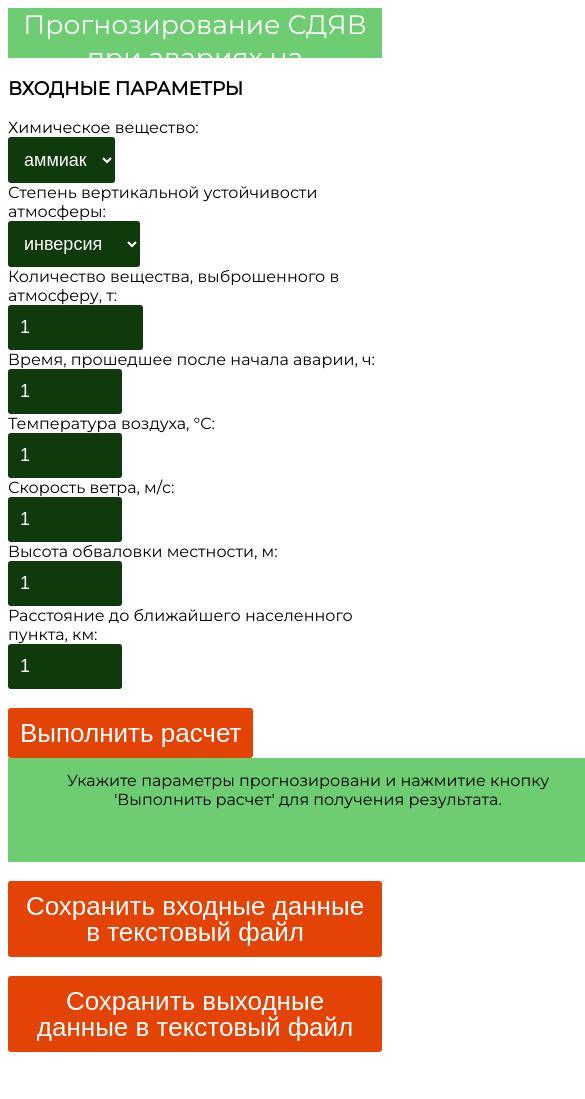
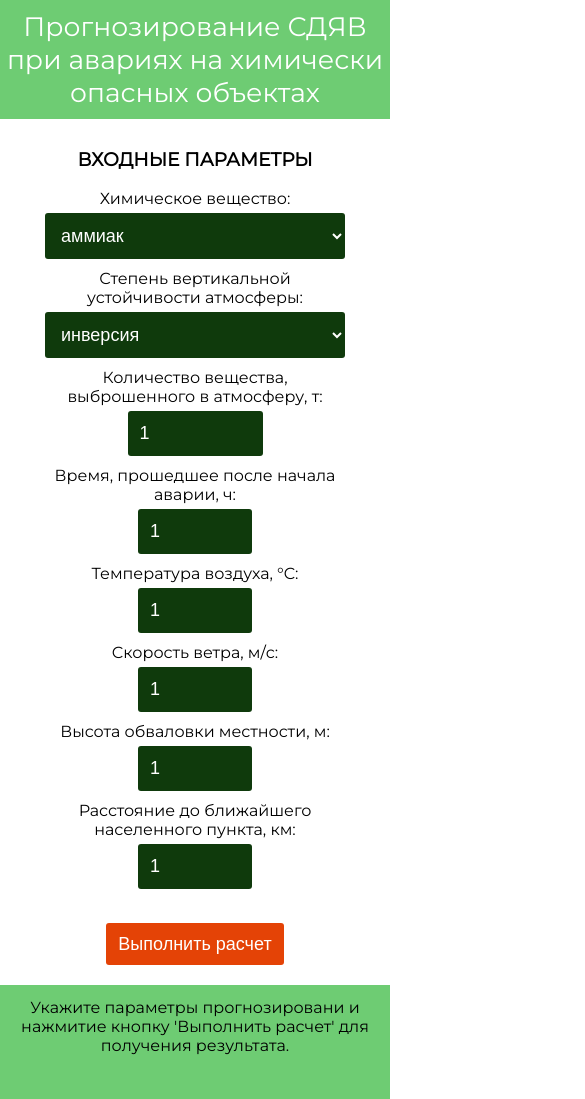
Before and after one commit to frolov-ds/frolov-ds.github.io, a plain HTML site: page ahov.html in a window 390 px wide. Shown: the top 1099 px of the page, 585 px wide, since content can reach past the window. Before the commit the page ends 1060 px from the top, so only its background shows below. Drawn offline with Linux system fonts and the light colour scheme; files that its build step writes are made by us from their sources; a script that the page names is missing.

Commit message:
Add files via upload

```diff
--- a/style.css
+++ b/style.css
@@ -1,5 +1,11 @@
+html, body {
+	padding:0;
+	font-family: 'Montserrat', sans-serif;
+	font-size: 16px;
+	margin:0 auto;
+	max-width: 998px;
+}
 .layer1 {
-
 	 padding: 10px;
 	 margin: 20px;
 	 text-align: center;
@@ -21,7 +27,8 @@
 .buttonR {
   background: #e44306;
   color: #ffffff;
-    font-size: 26px;
+    font-size: 20px;
+	justify-content: center;
 }
 
 .w200{
@@ -29,16 +36,14 @@
 	text-align: center;
 	text-align-last: center;
 }
-body{
-    font-family: 'Montserrat', sans-serif;
-}
+
 header{
     text-align: center;
     font-size: 20pt;
 	margin-left: auto;
     margin-right: auto;
 	text-align:center;
-	height:50px;
+	padding:10px 0;
 	color:white;
 }
 nav{
@@ -55,8 +60,7 @@ footer{
     background-color: bisque;
     position: absolute;
     bottom: 0;
-    width: 100%;
-    height: 40px;
+    padding:10px 0;
 }
 a {
     color: #000 !important;
@@ -95,11 +99,11 @@ a {
    }
  .w600
 {
-width: 600px;
+max-width: 600px;
 }
  .w900
 {
-width: 600px;
+max-width: 600px;
 }
 .l200{
 height: 75px;
@@ -107,3 +111,57 @@ height: 75px;
 .colorfon{
 	background-color: #6ecc73;
 }
+
+.form {
+	max-width:640px;
+	margin: 0 auto;
+	padding:10px;
+}
+.form h3 {
+	text-align:center;
+}
+.form-row {
+	text-align:center;
+	margin:10px 0;
+	display:flex;
+	align-items: center;
+	justify-content: space-between;
+}
+.form-row label {
+	width:50%;
+	flex-shrink: 0;
+	text-align:right;
+	padding-right:10px;
+}
+.form-row_input {
+	width:100%;
+	text-align:left;
+}
+.form-row_input select {
+	width:100%;
+}
+.form-row_btn {
+	width:100%;
+	text-align:center;
+}
+
+@media (max-width: 992px) {
+	.form {
+		max-width:300px;
+	}
+	.form-row {
+		flex-direction: column;
+	}
+	.form-row label {
+		width:100%;
+		text-align:center;
+		padding-bottom:5px;
+		padding-right:0px;
+	}
+	.form-row_input {
+		text-align:center;
+	}
+	.buttonR {
+		font-size: 18px;
+	}
+}
```
